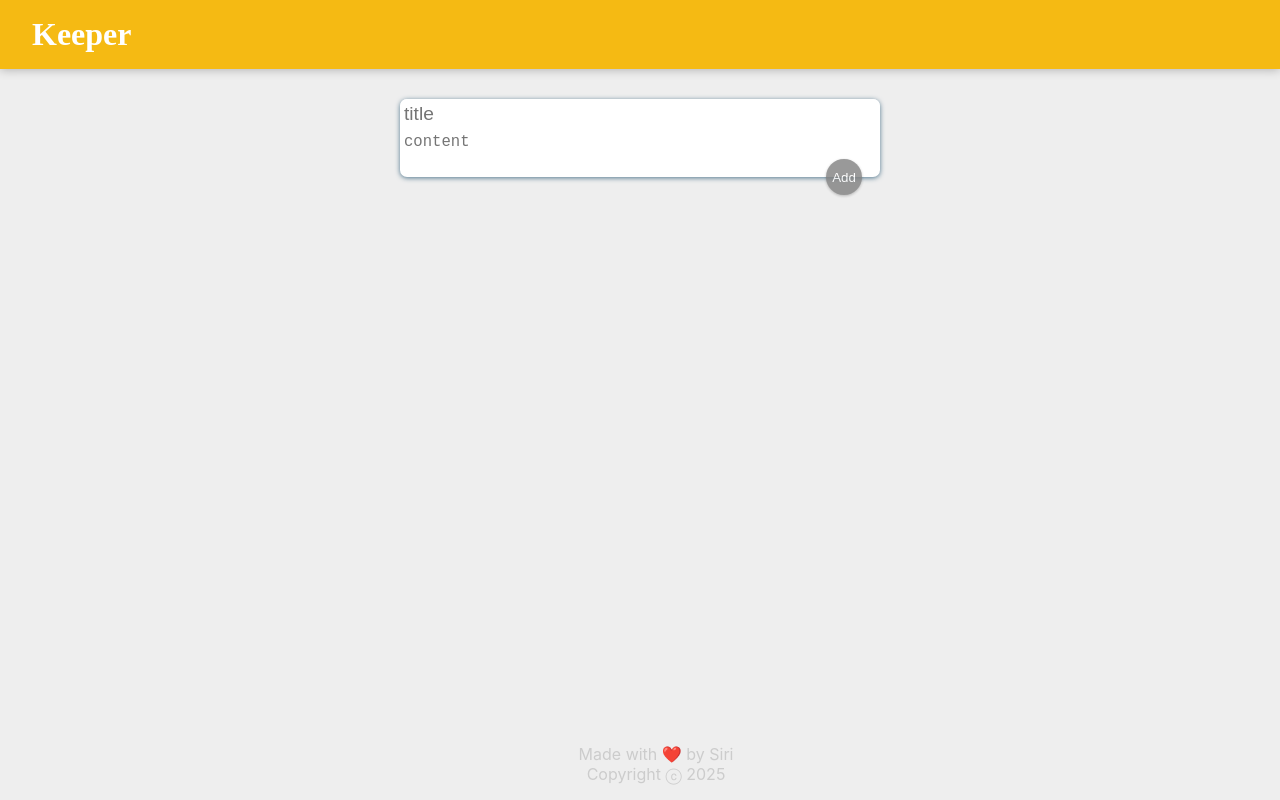
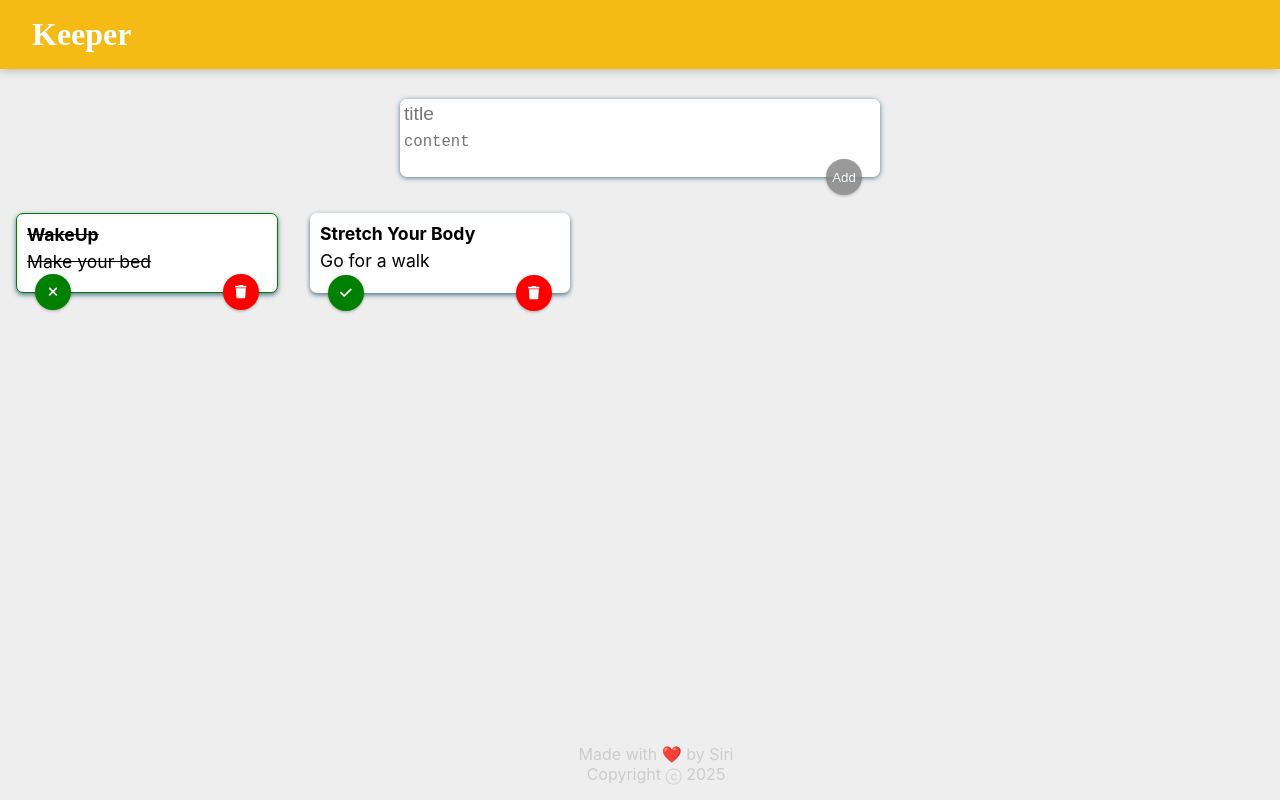
Before and after one commit to Siri-Pulakanti/ReactD2, a React (Create React App) app: page / in a window 1280 px wide. Shown: the top 800 px of the page. Built offline with nearby package versions, Linux system fonts and the light colour scheme.

Commit message:
Added localstorage system support

```diff
--- a/src/App.js
+++ b/src/App.js
@@ -5,8 +5,21 @@ import Header from "./Header";
 import InputContainer from "./InputContainer";
 import Note from "./Note";
 function App() {
-  const [notes, setNotes] = useState([]);
-  const [uniqueId, setUniqueId] = useState(0);
+  const [notes, setNotes] = useState([
+    {
+      title: "WakeUp",
+      content: "Make your bed",
+      uniqueId: 0,
+      isCompleted: true,
+    },
+    {
+      title: "Stretch Your Body",
+      content: "Go for a walk",
+      uniqueId: 1,
+      isCompleted: false,
+    },
+  ]);
+  const [uniqueId, setUniqueId] = useState(notes.length);
 
   return (
     <div className="App">
@@ -15,6 +28,7 @@ function App() {
         setNotes={setNotes}
         uniqueId={uniqueId}
         setUniqueId={setUniqueId}
+        notes={notes}
       />
 
       <div className="note-container">
--- a/src/InputContainer.js
+++ b/src/InputContainer.js
@@ -1,6 +1,6 @@
 import React, { useState } from "react";
 
-function InputContainer({ setNotes, uniqueId, setUniqueId }) {
+function InputContainer({ setNotes, uniqueId, setUniqueId, notes }) {
   const [title, setTitle] = useState("");
   const [content, setContent] = useState("");
   const [isBtnDisabled, setIsBtnDisabled] = useState(true);
@@ -28,7 +28,12 @@ function InputContainer({ setNotes, uniqueId, setUniqueId }) {
       isCompleted: false,
     };
     // setNotes([...notes, newNote]);This can be written as follows
-    setNotes((prev) => [...prev, newNote]);
+    setNotes((prev) => {
+      localStorage.setItem("notes", JSON.stringify([...prev, newNote]));
+
+      return [...prev, newNote];
+    });
+
     setTitle("");
     setContent("");
     setUniqueId(uniqueId + 1);
--- a/src/Note.js
+++ b/src/Note.js
@@ -7,17 +7,27 @@ import "./Note.css";
 function Note({ title, content, uniqueId, setNotes, isCompleted }) {
   function handleButtonClick() {
     //setCount((prev)=>prev+1)
-    setNotes((prev) => prev.filter((note) => note.uniqueId != uniqueId));
+    setNotes((prev) => {
+      let updatedNoteArray = prev.filter((note) => note.uniqueId != uniqueId);
+
+      localStorage.setItem("notes", JSON.stringify(updatedNoteArray));
+      return updatedNoteArray;
+    });
   }
+
   function handleToggleStatus() {
-    setNotes((prev) =>
-      prev.map((item) =>
-        item.uniqueId == uniqueId
-          ? { ...item, isCompleted: !isCompleted }
+    setNotes((prev) => {
+      const updatedNotes = prev.map((item) =>
+        item.uniqueId === uniqueId
+          ? { ...item, isCompleted: !item.isCompleted } // ← use item.isCompleted here
           : item
-      )
-    );
+      );
+
+      localStorage.setItem("notes", JSON.stringify(updatedNotes));
+      return updatedNotes;
+    });
   }
+
   return (
     <div className={`note ${isCompleted && "completed"}`}>
       <h1>{title}</h1>
```
